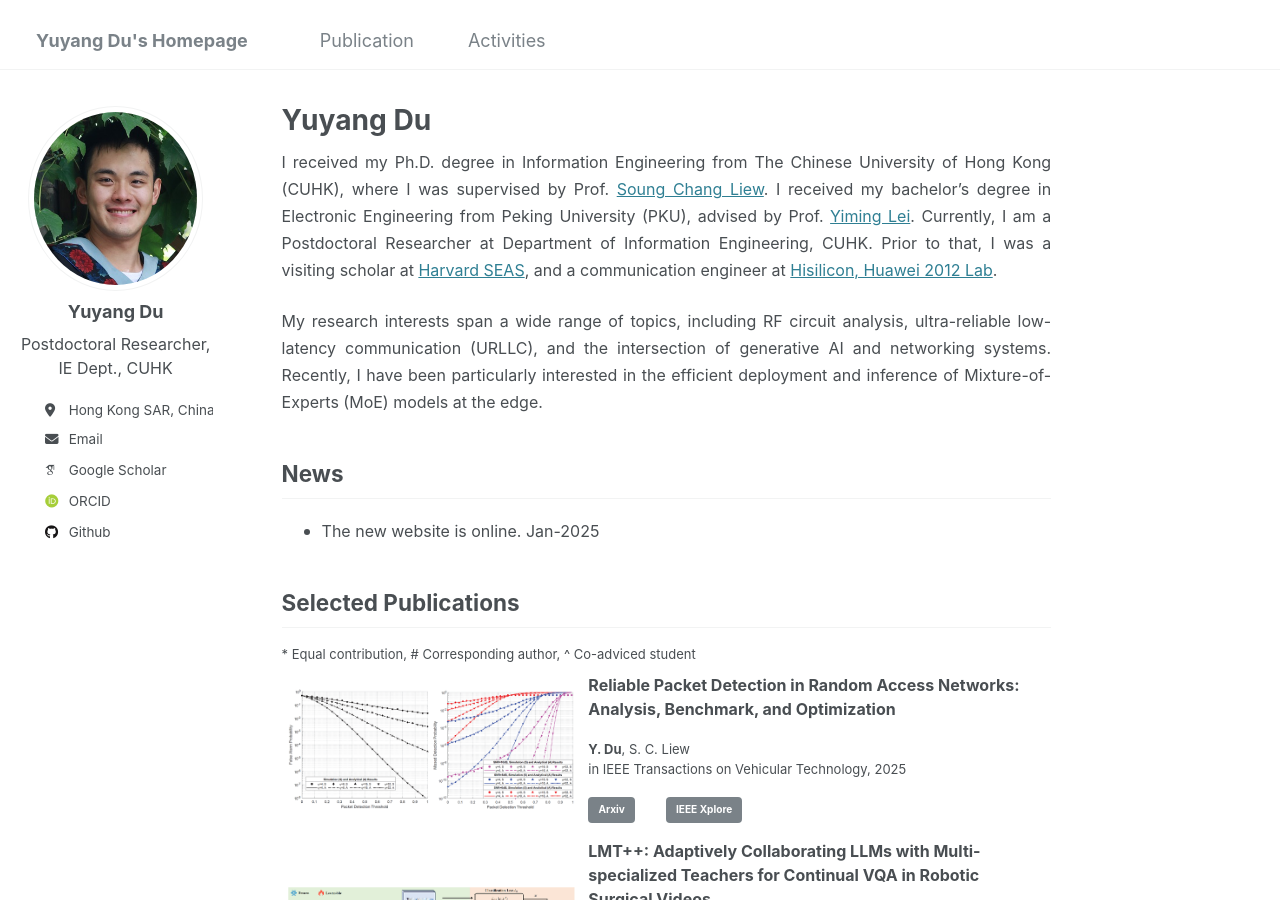
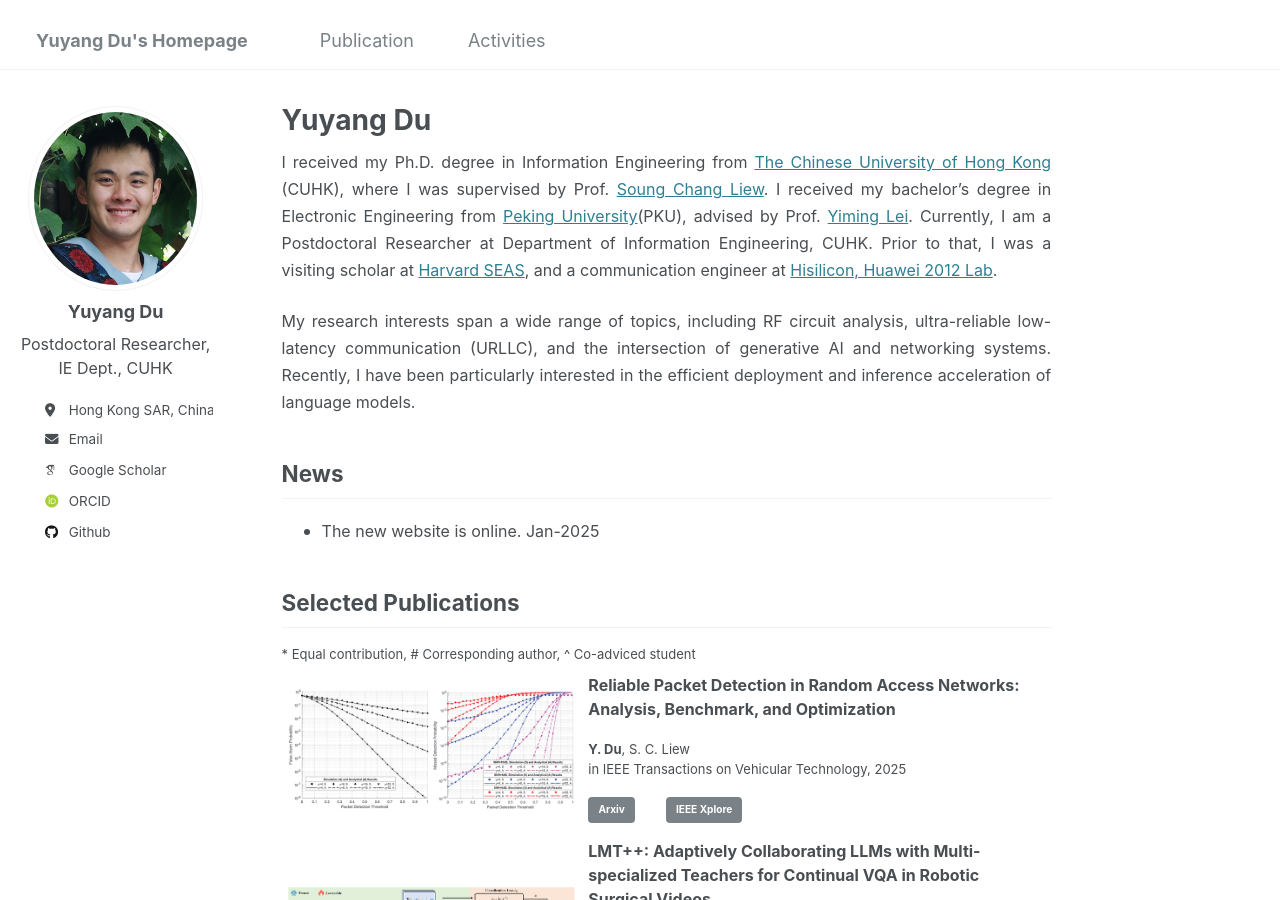
Before and after one commit to yuyangdu01/yuyangdu01.github.io, a Jekyll site: the page built from _pages/about.md, in a window 1280 px wide and 900 px high. Built offline with Jekyll 4.4.1, drawn with Linux system fonts in a browser that asks for light colours; some web fonts are replaced.

Commit message:
Update about.md

```diff
--- a/_pages/about.md
+++ b/_pages/about.md
@@ -7,9 +7,9 @@ redirect_from:
   - /about.html
 ---
 
-<p style="text-align: justify;"><font size=3> I received my Ph.D. degree in Information Engineering from The Chinese University of Hong Kong (CUHK), where I was supervised by Prof. <a href="https://www.ie.cuhk.edu.hk/faculty/LIEW-Soung-Chang/">Soung Chang Liew</a>. I received my bachelor’s degree in Electronic Engineering from Peking University (PKU), advised by Prof. <a href="https://ele.pku.edu.cn/dzxxen/info/1023/1115.htm">Yiming Lei</a>. Currently, I am a Postdoctoral Researcher at Department of Information Engineering, CUHK. Prior to that, I was a visiting scholar at <a href="https://seas.harvard.edu/">Harvard SEAS</a>, and a communication engineer at <a href="https://www.hisilicon.com/en">Hisilicon, Huawei 2012 Lab</a>.</font></p>
+<p style="text-align: justify;"><font size=3> I received my Ph.D. degree in Information Engineering from <a href="https://www.cuhk.edu.hk/english/index.html">The Chinese University of Hong Kong</a> (CUHK), where I was supervised by Prof. <a href="https://www.ie.cuhk.edu.hk/faculty/LIEW-Soung-Chang/">Soung Chang Liew</a>. I received my bachelor’s degree in Electronic Engineering from <a href="https://www.pku.edu.cn/">Peking University</a>(PKU), advised by Prof. <a href="https://ele.pku.edu.cn/dzxxen/info/1023/1115.htm">Yiming Lei</a>. Currently, I am a Postdoctoral Researcher at Department of Information Engineering, CUHK. Prior to that, I was a visiting scholar at <a href="https://seas.harvard.edu/">Harvard SEAS</a>, and a communication engineer at <a href="https://www.hisilicon.com/en">Hisilicon, Huawei 2012 Lab</a>.</font></p>
 
-<p style="text-align: justify;"><font size=3>My research interests span a wide range of topics, including RF circuit analysis, ultra-reliable low-latency communication (URLLC), and the intersection of generative AI and networking systems. Recently, I have been particularly interested in the efficient deployment and inference of Mixture-of-Experts (MoE) models at the edge.</font></p>
+<p style="text-align: justify;"><font size=3>My research interests span a wide range of topics, including RF circuit analysis, ultra-reliable low-latency communication (URLLC), and the intersection of generative AI and networking systems. Recently, I have been particularly interested in the efficient deployment and inference acceleration of language models.</font></p>
 
 News <font size=3></font>
 ------
```
